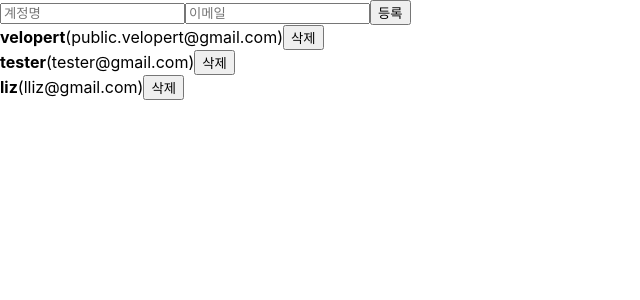
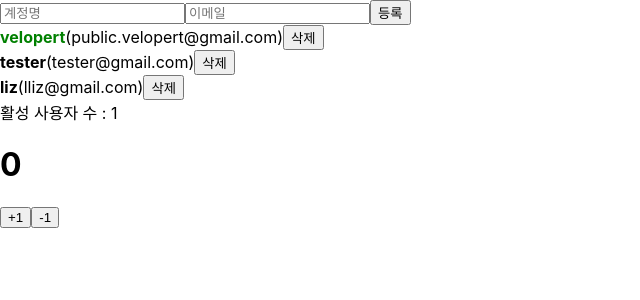
Before and after one commit to wldls/react-practice, a React (Create React App) app: page / in a window 1280 px wide. Shown: the top 300 px of the page, without its empty margins (0-640 px from the left). Built offline with nearby package versions, Linux system fonts and the light colour scheme.

Commit message:
hook 작업중

```diff
--- a/src/App.js
+++ b/src/App.js
@@ -1,47 +1,121 @@
-import React, { useRef, useState } from "react";
+import React, { useRef, useMemo, useCallback, useReducer } from "react";
 import UserList from "./components/UserList";
 import CreateUser from "./components/CreateUser";
+import Counter from "./components/Counter";
+import useInputs from "./hooks/useInputs";
+
+const countActiveUsers = (users) => {
+  return users.filter((user) => user.active).length;
+};
+
+const initialState = {
+  inputs: {
+    username: "",
+    email: "",
+  },
+  users: [
+    {
+      id: 1,
+      username: "velopert",
+      email: "public.velopert@gmail.com",
+      active: true,
+    },
+    { id: 2, username: "tester", email: "tester@gmail.com", active: false },
+    { id: 3, username: "liz", email: "lliz@gmail.com", active: false },
+  ],
+};
+
+const reducer = (state, action) => {
+  switch (action.type) {
+    case "CHANGE_INPUT":
+      return {
+        ...state,
+        inputs: {
+          ...state.inputs,
+          [action.name]: action.value,
+        },
+      };
+    case "CREATE_USER":
+      return {
+        // inputs: initialState.inputs,
+        users: state.users.concat(action.user),
+      };
+    case "TOGGLE_USER":
+      return {
+        ...state,
+        users: state.users.map((v) =>
+          v.id === action.id ? { ...v, active: !v.active } : v
+        ),
+      };
+    case "REMOVE_USER":
+      return {
+        ...state,
+        users: state.users.filter((v) => v.id !== action.id),
+      };
+    default:
+      return state;
+  }
+};
+
+export const UserDispatch = React.createContext(null);
 
 const App = () => {
-  const [inputs, setInputs] = useState({ username: "", email: "" });
-  const { username, email } = inputs;
-  const [users, setUsers] = useState([
-    { id: 1, username: "velopert", email: "public.velopert@gmail.com" },
-    { id: 2, username: "tester", email: "tester@gmail.com" },
-    { id: 3, username: "liz", email: "lliz@gmail.com" },
-  ]);
+  const [{ username, email }, onChange, reset] = useInputs({
+    username: "",
+    email: "",
+  });
+  const [state, dispatch] = useReducer(reducer, initialState);
+  const { users } = state;
+  // const { username, email } = state.inputs;
+  const nextId = useRef(4);
 
-  const nextId = useRef(4);
-  const onChange = (e) => {
-    const { name, value } = e.target;
-    setInputs({
-      ...inputs,
-      [name]: value,
+  // const onChange = useCallback((e) => {
+  //   const { name, value } = e.target;
+
+  //   // reducer 사용
+  //   dispatch({
+  //     type: "CHANGE_INPUT",
+  //     name,
+  //     value,
+  //   });
+  // }, []);
+
+  const onCreate = useCallback(() => {
+    dispatch({
+      type: "CREATE_USER",
+      user: { id: nextId.current, username, email },
     });
-  };
-  const onCreate = () => {
-    const user = { id: nextId.current, username, email };
-    setUsers([...users, user]);
 
-    setInputs({
-      username: "",
-      email: "",
-    });
+    reset();
+
     nextId.current += 1;
-  };
-  const onRemove = (id) => {
-    setUsers(users.filter((v) => v.id !== id));
-  };
+  }, [email, username, reset]);
+  // const onRemove = useCallback((id) => {
+  //   dispatch({
+  //     type: "REMOVE_USER",
+  //     id,
+  //   });
+  // }, []);
+  // const onToggle = useCallback((id) => {
+  //   dispatch({
+  //     type: "TOGGLE_USER",
+  //     id,
+  //   });
+  // }, []);
+
+  const count = useMemo(() => countActiveUsers(users), [users]);
   return (
-    <>
+    <UserDispatch.Provider value={dispatch}>
       <CreateUser
         username={username}
         email={email}
         onChange={onChange}
         onCreate={onCreate}
       />
-      <UserList users={users} onRemove={onRemove} />
-    </>
+      <UserList users={users} />
+      <div>활성 사용자 수 : {count}</div>
+      <Counter />
+    </UserDispatch.Provider>
   );
 };
 
--- /dev/null
+++ b/src/components/Counter.js
@@ -0,0 +1,35 @@
+import React, { useReducer } from "react";
+
+const reducer = (state, action) => {
+  switch (action.type) {
+    case "INCREMENT":
+      return state + 1;
+    case "DECREMENT":
+      return state - 1;
+    default:
+      return state;
+  }
+};
+
+const Counter = () => {
+  // const [number, setNumber] = useState(0);
+  const [number, dispatch] = useReducer(reducer, 0);
+  const onIncreate = () => {
+    // setNumber((prevNumber) => prevNumber + 1);
+    dispatch({ type: "INCREMENT" });
+  };
+  const onDecreate = () => {
+    // setNumber((prevNumber) => prevNumber - 1);
+    dispatch({ type: "DECREMENT" });
+  };
+
+  return (
+    <div>
+      <h1>{number}</h1>
+      <button onClick={onIncreate}>+1</button>
+      <button onClick={onDecreate}>-1</button>
+    </div>
+  );
+};
+
+export default Counter;
--- a/src/components/CreateUser.js
+++ b/src/components/CreateUser.js
@@ -1,6 +1,9 @@
-import React from "react";
+import React, { useEffect } from "react";
 
 const CreateUser = ({ username, email, onChange, onCreate }) => {
+  useEffect(() => {
+    console.log("createUser");
+  });
   return (
     <div>
       <input
@@ -22,4 +25,4 @@ const CreateUser = ({ username, email, onChange, onCreate }) => {
   );
 };
 
-export default CreateUser;
+export default React.memo(CreateUser);
--- a/src/components/UserList.js
+++ b/src/components/UserList.js
@@ -1,25 +1,40 @@
-import React from "react";
+import React, { useEffect, useContext } from "react";
+import { UserDispatch } from "../App";
 
-const User = ({ user, onRemove }) => {
+const User = React.memo(function User({ user }) {
+  useEffect(() => {
+    console.log("UserList");
+  });
+
+  const onRemove = (id) => {
+    console.log(id);
+  };
+
+  const dispatch = useContext(UserDispatch);
   return (
     <div>
-      <b>{user.username}</b>
+      <b
+        style={{ cursor: "pointer", color: user.active ? "green" : "black" }}
+        onClick={() => dispatch({ type: "TOGGLE_USER", id: user.id })}
+      >
+        {user.username}
+      </b>
       <span>({user.email})</span>
       <button type="button" onClick={() => onRemove(user.id)}>
         삭제
       </button>
     </div>
   );
-};
+});
 
-const UserList = ({ users, onRemove }) => {
+const UserList = ({ users }) => {
   return (
     <div>
       {users.map((user) => (
-        <User user={user} key={user.id} onRemove={onRemove} />
+        <User user={user} key={user.id} />
       ))}
     </div>
   );
 };
 
-export default UserList;
+export default React.memo(UserList);
--- /dev/null
+++ b/src/hooks/useInputs.js
@@ -0,0 +1,14 @@
+import { useState, useCallback } from "react";
+
+const useInputs = (initialForm) => {
+  const [form, setForm] = useState(initialForm);
+  //change
+  const onChange = useCallback((e) => {
+    const { name, value } = e.target;
+    setForm((form) => ({ ...form, [name]: value }));
+  }, []);
+  const reset = useCallback(() => setForm(initialForm), [initialForm]);
+  return [form, onChange, reset];
+};
+
+export default useInputs;
```
Also changed, not shown: src/components/App.bak.js (added, +72 -0 lines).
